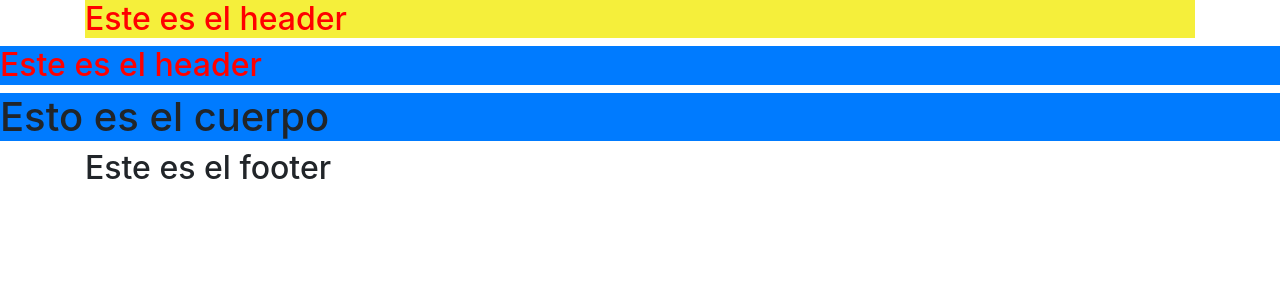
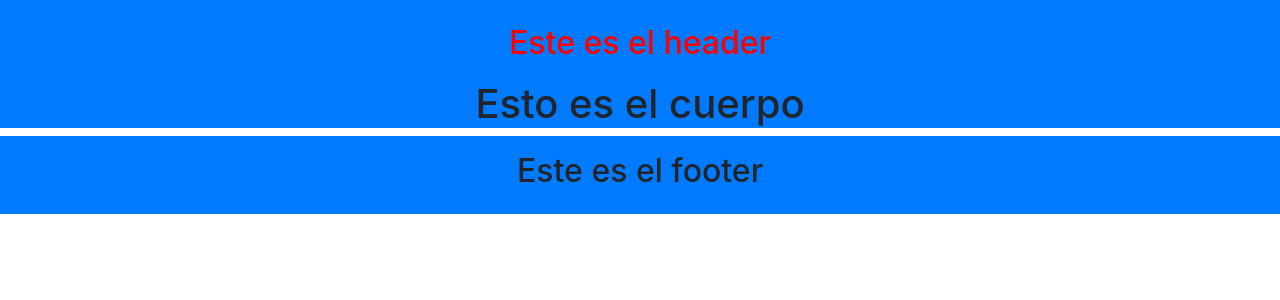
Before and after one commit to agustin2023dv/jumbox, a Flask app: page / in a window 1280 px wide. Shown: the top 300 px of the page. Run offline with Flask 3, Linux system fonts and the light colour scheme.

Commit message:
change: avances en tepmlates base y admin_dashboard

```diff
--- /dev/null
+++ b/static/styles/styles.css
@@ -0,0 +1,64 @@
+*{
+    text-align: center;
+}
+
+
+.header{
+    background-color: #f5ef3b;
+    color: red;
+    height: 80px;
+    font-size: 100px;
+}
+
+
+/* Estilos del sidebar */
+.sidebar {
+    width: 250px; /* Ancho del sidebar */
+    height: 100%; /* Altura completa del viewport */
+    background-color: red; /* Color de fondo del sidebar */
+    color: #fff; /* Color del texto del sidebar */
+    position: fixed; /* Fija el sidebar en la página */
+    top: 0; /* Alinea el sidebar en la parte superior */
+    left: 0; /* Alinea el sidebar a la izquierda */
+    overflow-y: auto; /* Añade desplazamiento vertical si el contenido es demasiado largo */
+     /* Ajusta el valor de z-index para asegurarte de que el sidebar esté por debajo del contenido principal */
+}
+
+.sidebar ul {
+    list-style-type: none; /* Quita los puntos de lista */
+    padding: 0;
+}
+
+.sidebar li {
+    padding: 10px;
+}
+
+/* Estilos del contenido principal */
+.content {
+    margin-left: 250px; /* Margen a la izquierda para acomodar el sidebar */
+    padding: 20px;
+}
+
+
+.cartel-bienvenido{
+    border-radius: 4px;
+}
+
+
+.opciones-sidebar li a{
+    font-size: 20px;
+    color: #000;
+    text-align: start;
+    text-decoration: none; /* Elimina el subrayado predeterminado */
+}
+
+.opciones-sidebar li:hover {
+    background-color: #f5ef3b;
+    text-decoration: none; /* Elimina el subrayado en estado de hover */
+}
+
+.linea-divisora{
+    color: black;
+    border-top: 3px solid #000;
+    width: 70%;
+}
--- a/styles/styles.css
+++ /dev/null
@@ -1,5 +0,0 @@
-.contenedor{
-    background-color: #f5ef3b;
-    color: red;
-    font-size: 100px;
-}
--- a/templates/base.html
+++ b/templates/base.html
@@ -4,20 +4,19 @@
     <meta charset="UTF-8">
     <meta name="viewport" content="width=device-width, initial-scale=1.0">
     <link rel="stylesheet" href="https://cdn.jsdelivr.net/npm/bootstrap@4.3.1/dist/css/bootstrap.min.css" integrity="sha384-ggOyR0iXCbMQv3Xipma34MD+dH/1fQ784/j6cY/iJTQUOhcWr7x9JvoRxT2MZw1T" crossorigin="anonymous">
-    <link rel="stylesheet" href="/styles/styles.css">
+    <link rel="stylesheet" href="/static/styles/styles.css">
     <title>JUMBOX</title>
 </head>
 <body>
 
-    <header class="container">
-        <div class="contenedor">
+    <header class="header p-4 m-0 bg-primary">
+
             <h2>Este es el header</h2>
-        </div>
+
 
     </header>
-    <div class="contenedor bg-primary">
-        <h2>Este es el header</h2>
-    </div>
+
+
     {% block body %}
 
 
@@ -32,7 +31,7 @@
 
 
 
-    <footer class="container">
+    <footer class="p-3 m-0 bg-primary">
         <h2>Este es el footer</h2>
     </footer>
 
```
Also changed, not shown: templates/admin_dashboard.html (+29 -7 lines), static/img/logo_transparent.png (added).
